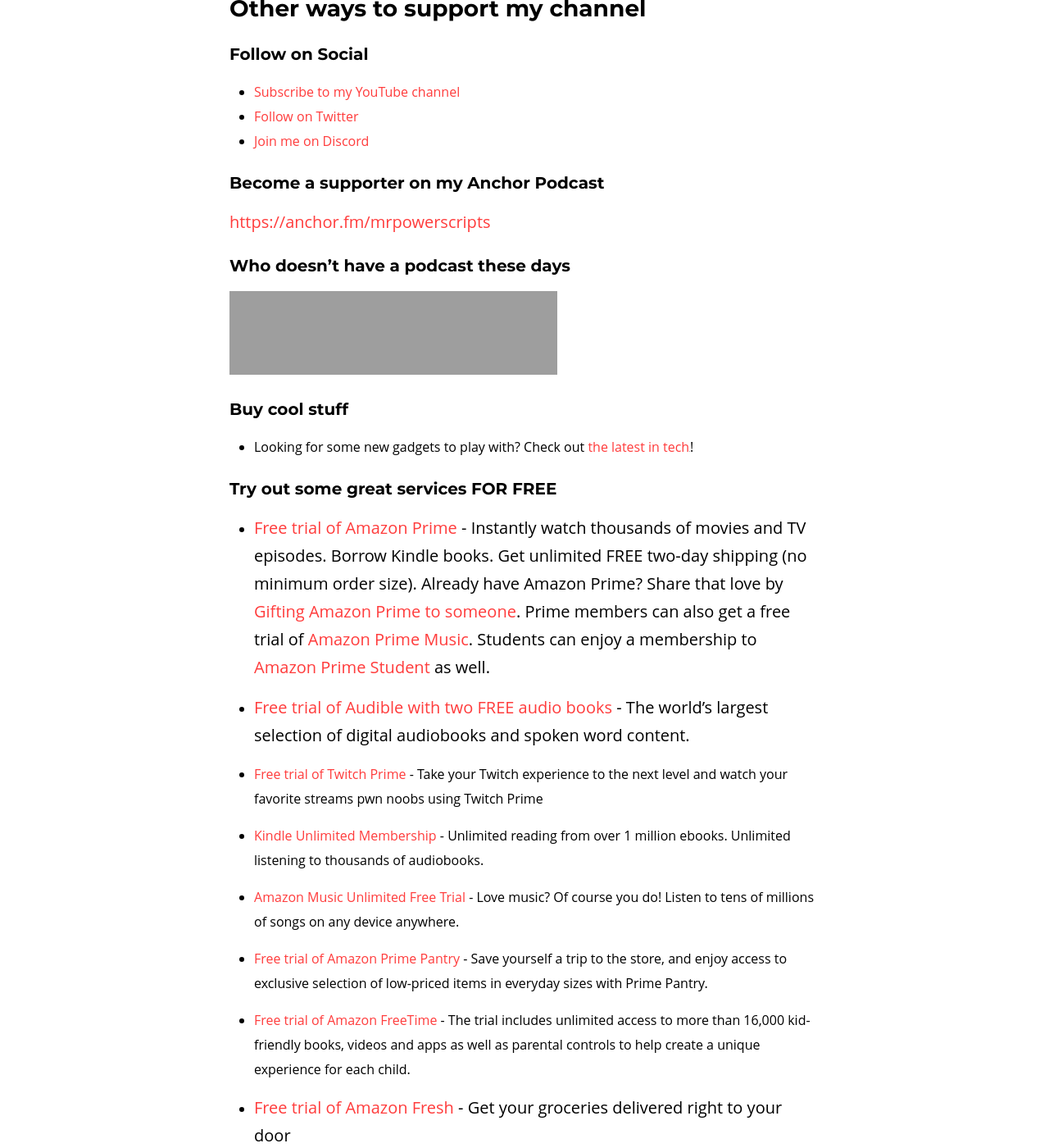
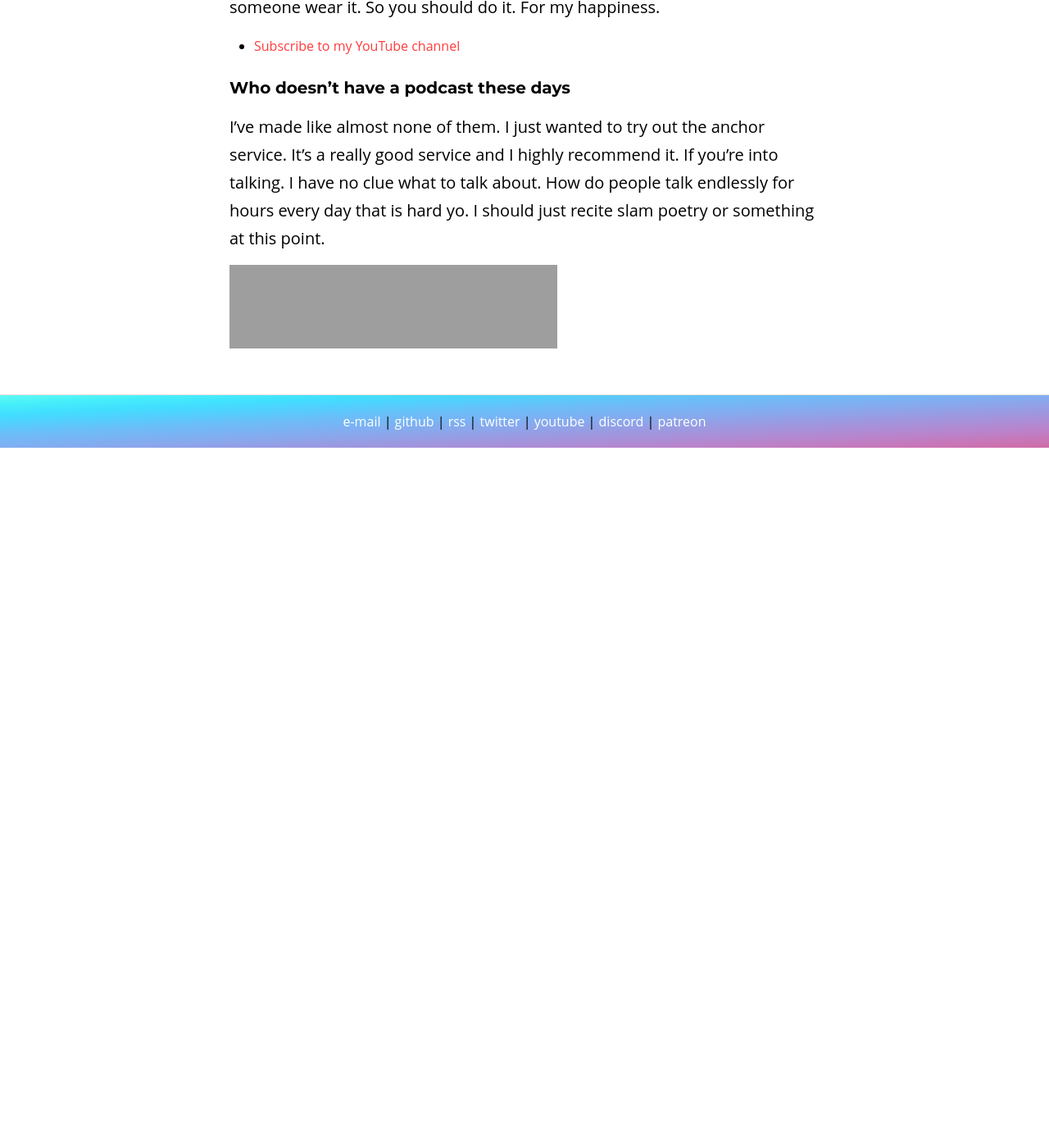
Before and after one commit to MrPowerScripts/MrPowerScripts.com, a Jekyll site: the page built from power-up.md, in a window 1280 px wide and 1400 px high, scrolled down 344 px. Shown: the whole window at 82% size. Built offline with Jekyll 4.4.1, drawn with Linux system fonts in a browser that asks for light colours; our own code applies the rules of GitHub Pages for plain Markdown files; after the commit the page ends 900 px from its top, so only the background shows below that; some of the changed text lies outside the part shown; grey boxes are pictures that could not be loaded.

Commit message:
updated powered up page

```diff
--- a/power-up.md
+++ b/power-up.md
@@ -2,54 +2,14 @@
 layout: default
 ---
 
-# Power Up with MrPowerScripts
+### Power Up with MrPowerScripts
 
-Any donation on **[Patreon](https://bit.ly/mrps-patreon)** gives you the **Powered Up**  **[Discord](https://bit.ly/mrps-discord)** role on Discord
-
-## Other ways to support my channel
-
-### Follow on Social
+Any donation on **[Patreon](https://bit.ly/mrps-patreon)** gives you the **Powered Up** role on **[Discord](https://bit.ly/mrps-discord)**. That's literally it. It doesn't do anything at all. But you can wear it as you chat. So like I guess that's cool. Ok fine it isn't. But it would make ME happy to see someone wear it. So you should do it. For my happiness.
 
 - [Subscribe to my YouTube channel](https://bit.ly/mrps-yt-sub)
-- [Follow on Twitter](https://bit.ly/mrps-twitter)
-- [Join me on Discord](https://bit.ly/mrps-discord)
-
-### Become a supporter on my Anchor Podcast
-
-[https://anchor.fm/mrpowerscripts](https://anchor.fm/mrpowerscripts)
 
 ### Who doesn't have a podcast these days
 
+I've made like almost none of them. I just wanted to try out the anchor service. It's a really good service and I highly recommend it. If you're into talking. I have no clue what to talk about. How do people talk endlessly for hours every day that is hard yo. I should just recite slam poetry or something at this point.
+
 <iframe src="https://anchor.fm/mrpowerscripts/embed" height="102px" width="400px" frameborder="0" scrolling="no"></iframe>
-
-### Buy cool stuff
-
-- Looking for some new gadgets to play with? Check out <a target="_blank" href="https://www.amazon.com/b?_encoding=UTF8&tag=mrpowerscript-20&linkCode=ur2&linkId=3d88ae58f7f718c680d17870ab493664&camp=1789&creative=9325&node=172456">the latest in tech</a><img src="//ir-na.amazon-adsystem.com/e/ir?t=mrpowerscript-20&l=ur2&o=1" width="1" height="1" border="0" alt="image" style="border:none !important; margin:0px !important;" />!
-
-### Try out some great services FOR FREE
-
-- [Free trial of Amazon Prime](https://amzn.to/2EEL8mt) - Instantly watch thousands of movies and TV episodes. Borrow Kindle books. Get unlimited FREE two-day shipping (no minimum order size). Already have Amazon Prime? Share that love by [Gifting Amazon Prime to someone](https://amzn.to/2VrE3uY). Prime members can also get a free trial of [Amazon Prime Music](https://amzn.to/2BWlHL0). Students can enjoy a membership to [Amazon Prime Student](https://amzn.to/2VrEg1e) as well.
-
-- [Free trial of Audible with two FREE audio books](https://amzn.to/2ECBwZ7) - The world's largest selection of digital audiobooks and spoken word content.
-
-[//]: # (End Date: Dec 30, 2020 at 05:00 PM PST)
-- [Free trial of Twitch Prime](https://amzn.to/2EAQdfd) - Take your Twitch experience to the next level and watch your favorite streams pwn noobs using Twitch Prime
-
-[//]: # (End Date: Dec 30, 2022 at 04:00 PM PST)
-- [Kindle Unlimited Membership](https://amzn.to/2VtbpJZ) - Unlimited reading from over 1 million ebooks. Unlimited listening to thousands of audiobooks.
-
-[//]: # (End Date: Dec 30, 2019 at 04:00 PM PST)
-- [Amazon Music Unlimited Free Trial](https://amzn.to/2SxbGJZ) - Love music? Of course you do! Listen to tens of millions of songs on any device anywhere.
-
-[//]: # (End Date: Dec 30, 2020 at 05:00 PM PST)
-- [Free trial of Amazon Prime Pantry](https://amzn.to/2GNNPnT) - Save yourself a trip to the store, and enjoy access to exclusive selection of low-priced items in everyday sizes with Prime Pantry.
-
-[//]: # (End Date: Dec 30, 2020 at 04:00 PM PST)
-- [Free trial of Amazon FreeTime](https://amzn.to/2XtAZ3d) - The trial includes unlimited access to more than 16,000 kid-friendly books, videos and apps as well as parental controls to help create a unique experience for each child.
-
-[//]: # (End Date: Dec 30, 2020 at 05:00 PM PST)
-- [Free trial of Amazon Fresh](https://amzn.to/2SxS8F8) - Get your groceries delivered right to your door
-
-- [Create an Amazon Business account](https://amzn.to/2XsZg9K) - It is the Amazon you love, for work. Make workplace procurement easier with convenient delivery options, simplified purchasing workflows, multiple payment options, and a competitive marketplace with business-only pricing and quantity discounts.
-
->MrPowerScripts is a participant in the Amazon Services LLC Associates Program, an affiliate advertising program designed to provide a means for sites to earn advertising fees by advertising and linking to Amazon.com products and services.
```
